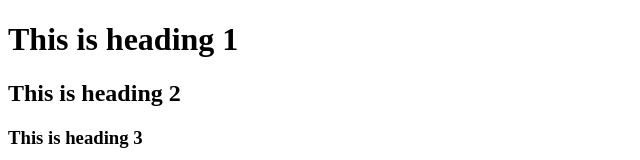
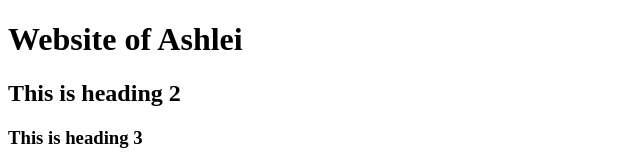
Before and after one commit to apcashleireyes/lab2, a plain HTML site: page week3/index.html in a window 1280 px wide. Shown: the top 160 px of the page, without its empty margins (0-640 px from the left). Drawn offline with Linux system fonts and the light colour scheme.

Commit message:
Update index.html

```diff
--- a/week3/index.html
+++ b/week3/index.html
@@ -2,7 +2,7 @@
 <html>
 <body>
 
-<h1>This is heading 1</h1>
+<h1>Website of Ashlei</h1>
 <h2>This is heading 2</h2>
 <h3>This is heading 3</h3>
 <h4>This is heading 4</h4>
```
